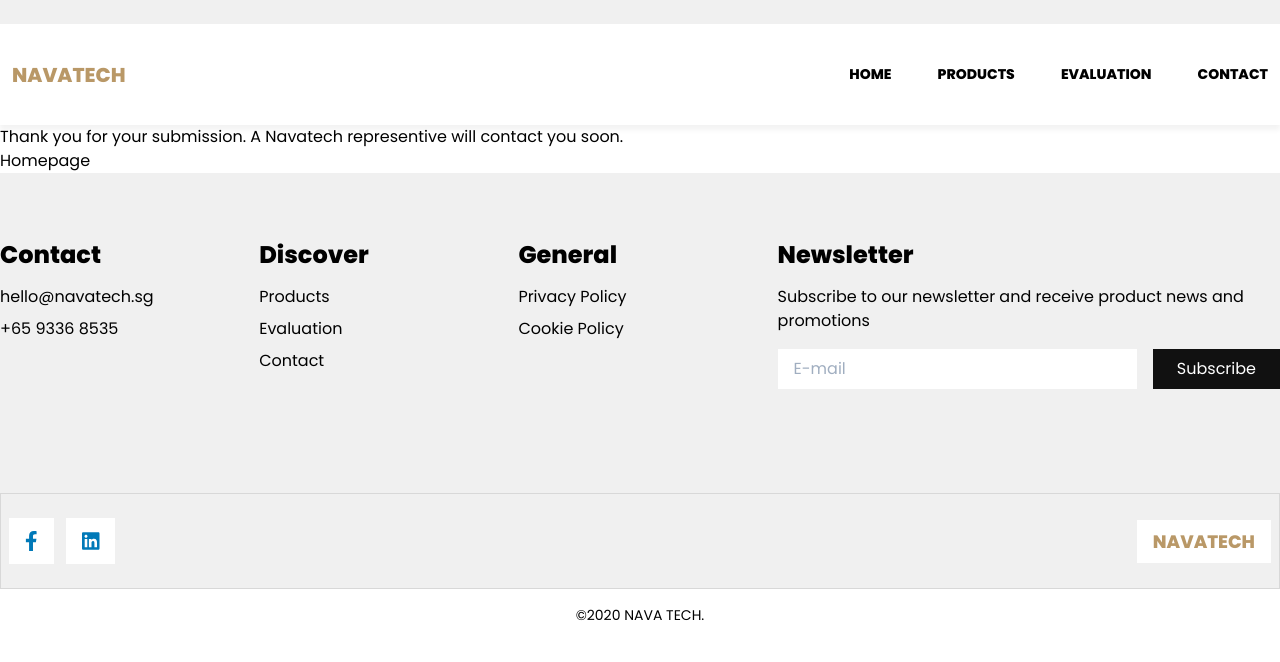
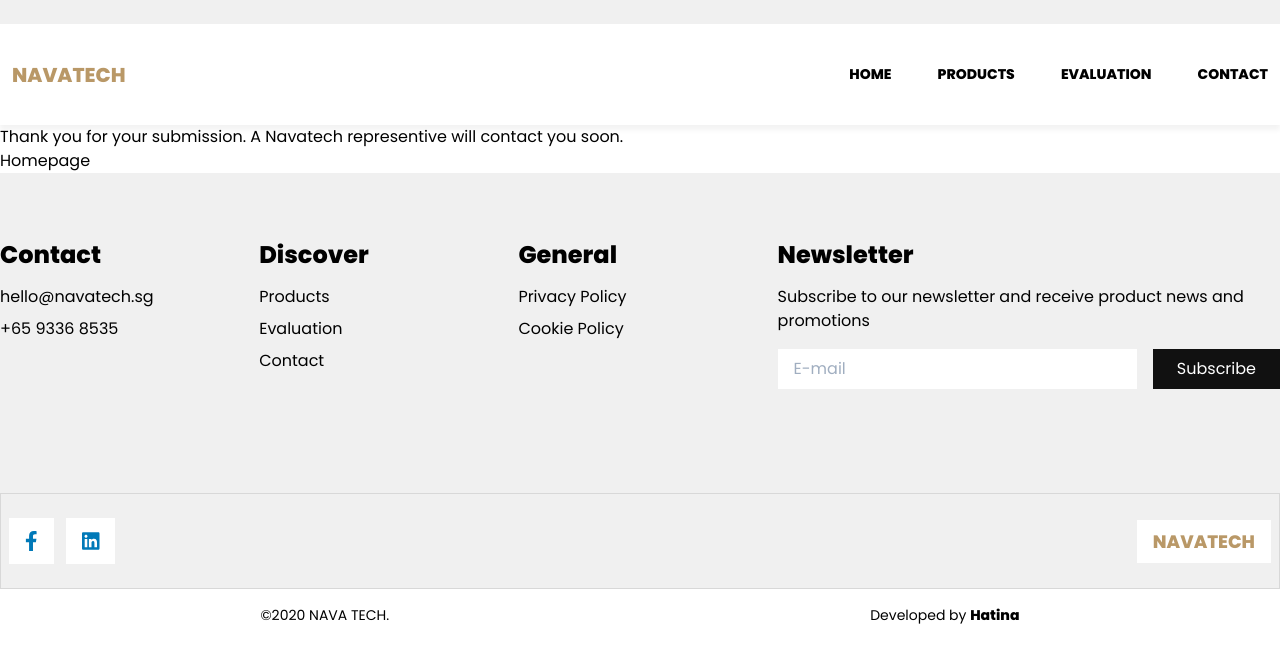
Before and after one commit to aatauil/Navatech-frontend, a React (Create React App) app: page /Thankyou in a window 1280 px wide. Shown: the top 662 px of the page. Built offline with nearby package versions, Linux system fonts and the light colour scheme.

Commit message:
added hatina

```diff
--- a/src/Components/Shared/Footer.js
+++ b/src/Components/Shared/Footer.js
@@ -80,6 +80,7 @@ function Footer() {
         <div className="">
             <div className=" bg-white py-4 px-5 flex flex-wrap flex-col sm:flex-row ">
             <p className=" text-sm text-center sm:text-left max-w-screen-xl mx-auto">©2020 NAVA TECH.</p>
+            <p className=" text-sm text-center sm:text-left max-w-screen-xl mx-auto">Developed by <a className="font-bold text-purple" href="https://hatina.be">Hatina</a> </p>
             </div>
         </div>
     </footer>
```
